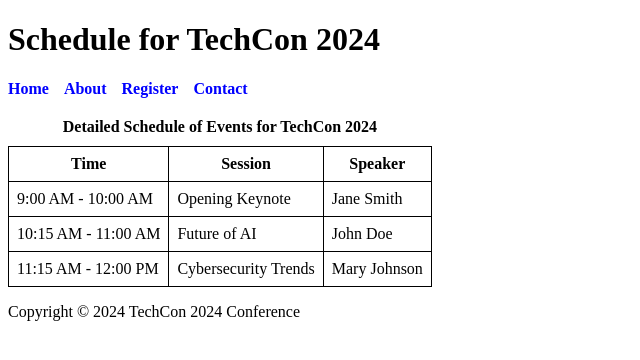
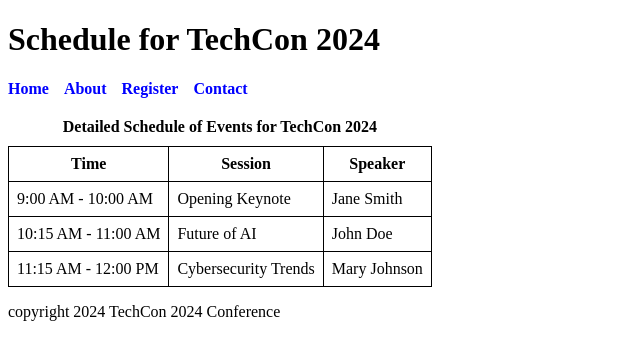
Before and after one commit to bolajixyusuf/TechCon_HTML, a plain HTML site: page techcon_website/schedule.html in a window 1280 px wide. Shown: the full height of the page, 0-640 px from the left. Drawn offline with Linux system fonts and the light colour scheme.

Commit message:
Fix: Updated the footer

```diff
--- a/techcon_website/schedule.html
+++ b/techcon_website/schedule.html
@@ -77,7 +77,7 @@
   </main>
 
   <footer>
-  <p>Copyright © 2024 TechCon 2024 Conference</p>
+  <p>copyright 2024 TechCon 2024 Conference</p>
 </footer>
 </body>
 </html>
```
